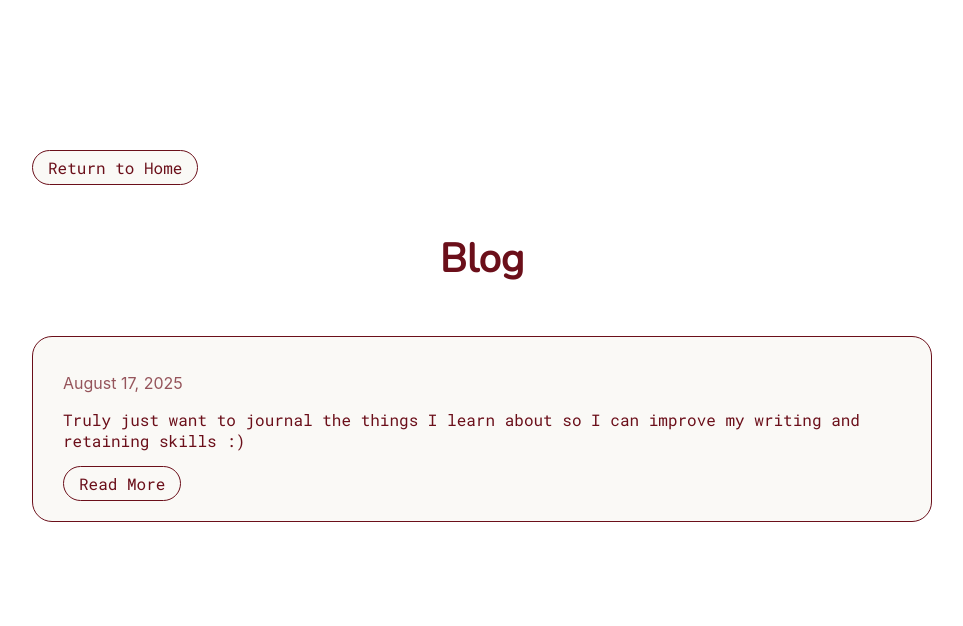
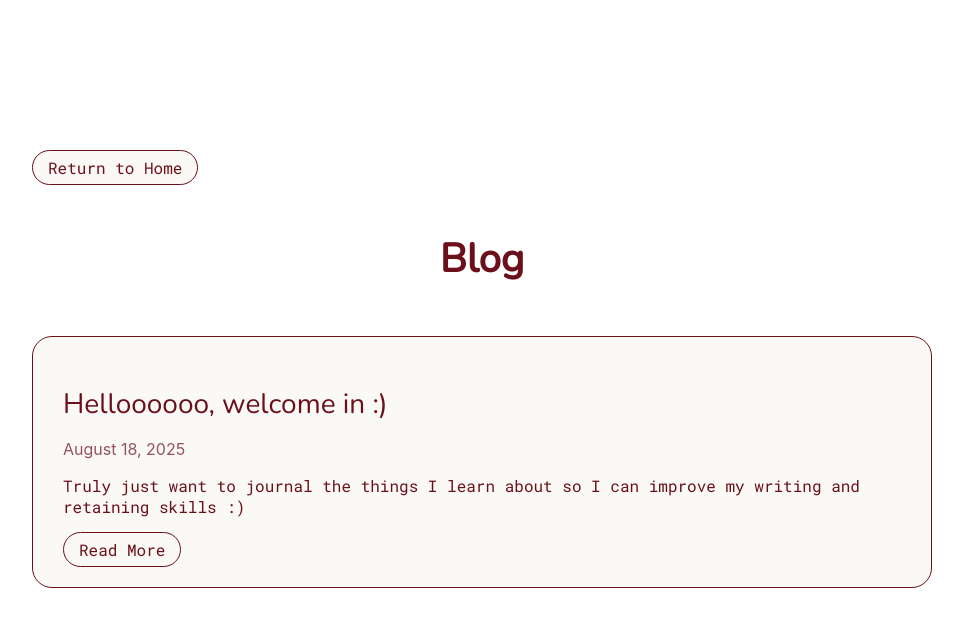
Before and after one commit to SarvaniK-26/sarvsite, a React (Create React App) app: page /blog in a window 1280 px wide. Shown: the top 626 px of the page, without its empty margins (158-1121 px from the left). Built offline with nearby package versions, Linux system fonts and the light colour scheme.

Commit message:
first blog post :)

```diff
--- a/public/index.html
+++ b/public/index.html
@@ -6,7 +6,8 @@
 
     <meta charset="utf-8" />
     <link rel="icon" type="image/x-icon" href="%PUBLIC_URL%/favicon.ico" />
-    <meta name="viewport" content="width=device-width, initial-scale=1" />
+    <meta name="viewport" content="width=device-width, initial-scale=1.0">
+
     <meta name="theme-color" content="#000000" />
     <meta
       name="sarvsite"
--- a/src/Blog.css
+++ b/src/Blog.css
@@ -90,6 +90,7 @@
   }
 
   .blog-post-page .blog-date {
+    font-family: 'Nunito', sans-serif;
     font-size: 13px;
     color: #6B0F1A;
     opacity: 0.7;
@@ -98,7 +99,7 @@
 
   .blog-post-page .blog-content {
     font-size: 16px;
-    font-family: 'Roboto Mono', monospace;
+    font-family: 'Avenir-Book';
     color: #6B0F1A;
     line-height: 1.7;
     text-align: left;
--- a/src/Blog.js
+++ b/src/Blog.js
@@ -6,8 +6,8 @@ import "./Blog.css";
 const blogPosts = [
   {
     id: 1,
-    title: "My First Blog Post",
-    date: "August 17, 2025",
+    title: "Helloooooo, welcome in :)",
+    date: "August 18, 2025",
     excerpt:
       "Truly just want to journal the things I learn about so I can improve my writing and retaining skills :)",
     file: "post1.md",
@@ -34,6 +34,7 @@ export default function BlogPage() {
       <div className="blog-list">
         {blogPosts.map((post) => (
           <div key={post.id} className="blog-card">
+            <p className="blog-post-title">{post.title}</p>
             <p className="blog-date">{post.date}</p>
             <p className="blog-excerpt">{post.excerpt}</p>
             <Link to={`/blog/${post.file}`}>
--- a/src/blogs/post1.md
+++ b/src/blogs/post1.md
@@ -1,5 +1,18 @@
-# My First Blog Post
+# Helloooooo, welcome in :)
 
-August 17, 2025
+August 18, 2025
 
-Hello and welcome to my page! I am hoping to use this blog as a way to keep myself accountable in terms of
+Hello and welcome to my page! I am hoping to use this blog as a way to keep myself accountable in terms of projects, life goals, and just keeping up with the random articles and substacks.
+
+#### So why am I yapping???
+
+1. As I began exploring topics outside the confines of a classroom, I reflected on how I used to learn as a kid. Growing up, I loved creating slideshows and summarizing random subjects—mostly because of my father. I recently realized how fun it was and, even better, how effective it was for retaining information. This is something I want to bring back into my life!
+
+2. Just before writing this, I was looking through my artist.sarvani@gmail inbox and found emails I sent to my family in India at age 9 to keep them updated about my life. They were a mix of nostalgia, funny moments, and cringe. I hope that in years to come, I can also look back at this blog and do the same.
+
+#### Main Goals
+- Write, document, and explain the projects I work on. I hope to yap about the issues I ran into, what bugs I banged my head over, and solutions I build.
+- Summarize and effectively communicate about new topics I read about. I have been getting back into reading and often these books have a way of sending me into a rabbit hole especially when they are history related.
+- Yap away about random life lessons I run into :)
+
+I don’t expect this to reach many people (and it doesn’t need to), but if you are reading this, thank you—I appreciate you.
```
